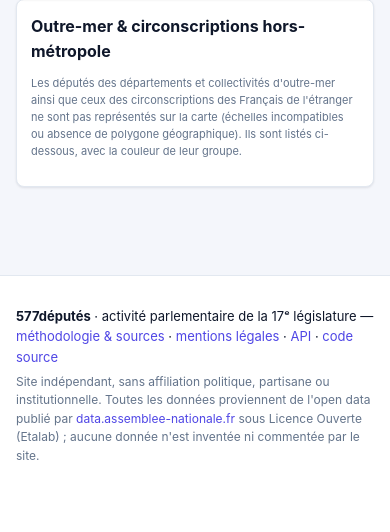
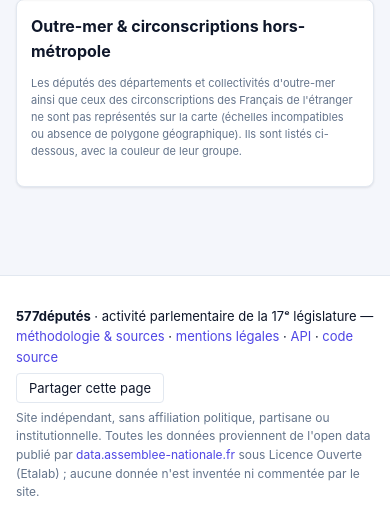
Before and after one commit to RogericBot/577deputes, a FastAPI app: page /carte in a window 390 px wide. Shown: the part 862-1394 px from the top of the page. Before the commit the page ends 1322 px from the top, so only its background shows below. Run offline with FastAPI, Linux system fonts and the light colour scheme; data comes from the database, SQL or seed files in the repository; data that the repository does not hold is empty.

Commit message:
Partage : og:title par page + bouton « Partager cette page » ; fix ex-députés ; retrait emojis
- og:title (et twitter:title) par page : la carte de partage reprend le titre
  de la page (et un bloc og_title sur-mesure sur les 5 fiches de détail).
- bouton « Partager cette page » dans le pied de page : API Web Share sur
  mobile, copie du lien sur desktop (JS dans static/share-page.js, en externe
  à cause du CSP script-src 'self').
- deputy_detail : guards autour de circonscription / mandat pour ne plus
  afficher « None (None) — Noneᵉ » sur les ~48 fiches d'ex-députés.
- retrait des emojis décoratifs (📊 sur /clusters, 🔗 sur le bouton Partager).
- .gitignore : ignore les captures d'écran de test à la racine et .playwright-mcp/.

Co-Authored-By: Claude Opus 4.7 (1M context) <noreply@anthropic.com>

```diff
--- /dev/null
+++ b/site/src/anqp/web/static/share-page.js
@@ -0,0 +1,37 @@
+/* anqp — bouton « Partager cette page ».
+ *
+ * Fichier externe (et pas un <script> inline) parce que le CSP nginx
+ * impose script-src 'self' : l'inline serait bloqué.
+ *
+ * Sur mobile (API Web Share dispo) → ouvre le menu de partage natif du
+ * téléphone avec le titre + l'URL de la page courante.
+ * Sur ordinateur → copie l'URL dans le presse-papier et affiche
+ * brièvement « Lien copié ! » ; fallback sur une fenêtre prompt() si le
+ * presse-papier n'est pas disponible.
+ */
+(function () {
+  var btn = document.getElementById("share-page-btn");
+  if (!btn) return;
+  var msg = document.getElementById("share-page-msg");
+
+  function flash(text) {
+    if (!msg) return;
+    msg.textContent = text;
+    setTimeout(function () { msg.textContent = ""; }, 2500);
+  }
+
+  btn.addEventListener("click", function () {
+    var url = location.href;
+    var title = document.title;
+    if (navigator.share) {
+      navigator.share({ title: title, url: url }).catch(function () { /* annulé : rien à faire */ });
+    } else if (navigator.clipboard && navigator.clipboard.writeText) {
+      navigator.clipboard.writeText(url).then(
+        function () { flash("Lien copié !"); },
+        function () { window.prompt("Copiez le lien :", url); }
+      );
+    } else {
+      window.prompt("Copiez le lien :", url);
+    }
+  });
+})();
--- a/site/src/anqp/web/static/style.css
+++ b/site/src/anqp/web/static/style.css
@@ -246,6 +246,15 @@ a:hover { color: var(--accent); text-decoration: underline; }
 .app-footer p { margin: 6px 0; }
 .footer-main { color: var(--ink); }
 .footer-disclaimer { font-size: 12px; line-height: 1.55; max-width: 800px; }
+.footer-share { margin-top: 8px; }
+#share-page-btn {
+  border: 1px solid var(--border); background: var(--surface);
+  color: var(--ink); font: inherit; font-size: 13px; line-height: 1.4;
+  padding: 5px 12px; border-radius: var(--radius-sm); cursor: pointer;
+  transition: var(--transition);
+}
+#share-page-btn:hover { background: var(--primary-soft); color: var(--primary); border-color: var(--primary); }
+#share-page-msg { margin-left: 8px; }
 
 main.container { padding-top: 24px; padding-bottom: 24px; }
 
--- a/site/src/anqp/web/templates/amendement_detail.html
+++ b/site/src/anqp/web/templates/amendement_detail.html
@@ -1,6 +1,7 @@
 {% extends "base.html" %}
 {% from "_macros.html" import texte_subnav %}
 {% block title %}Amendement {{ a.numero or 'sans numéro' }}{% endblock %}
+{% block og_title %}Amendement n°{{ a.numero or 'sans numéro' }}{% if a.dossier_titre %} — {{ a.dossier_titre | truncate(60) }}{% endif %} · 577députés{% endblock %}
 {% block content %}
 
 {{ texte_subnav('amendements') }}
--- a/site/src/anqp/web/templates/base.html
+++ b/site/src/anqp/web/templates/base.html
@@ -15,7 +15,7 @@
   {# Open Graph (Facebook, LinkedIn, Discord, WhatsApp...) #}
   <meta property="og:type" content="website">
   <meta property="og:site_name" content="577députés">
-  <meta property="og:title" content="{% block og_title %}577députés — Activité parlementaire · XVIIᵉ législature{% endblock %}">
+  <meta property="og:title" content="{% block og_title %}{{ self.title() }} — Activité parlementaire · XVIIᵉ législature{% endblock %}">
   <meta property="og:description" content="{{ page_desc }}">
   <meta property="og:url" content="{{ page_url }}">
   <meta property="og:image" content="{{ _base }}/static/og-image.png">
@@ -25,7 +25,7 @@
 
   {# Twitter / X #}
   <meta name="twitter:card" content="summary_large_image">
-  <meta name="twitter:title" content="577députés — Activité parlementaire · XVIIᵉ législature">
+  <meta name="twitter:title" content="{{ self.og_title() }}">
   <meta name="twitter:description" content="{{ page_desc }}">
   <meta name="twitter:image" content="{{ _base }}/static/og-image.png">
 
@@ -33,6 +33,7 @@
   <link rel="icon" type="image/svg+xml" href="/static/favicon.svg">
   <script defer src="/static/share.js"></script>
   <script defer src="/static/chart-modal.js"></script>
+  <script defer src="/static/share-page.js"></script>
 
   {% block extra_head %}{% endblock %}
 </head>
@@ -83,6 +84,10 @@
         · <a href="/api/docs">API</a>
         · <a href="https://github.com/RogericBot/577deputes" target="_blank" rel="noopener">code source</a>
       </p>
+      <p class="footer-share">
+        <button type="button" id="share-page-btn">Partager cette page</button>
+        <span id="share-page-msg" class="muted small" aria-live="polite"></span>
+      </p>
       <p class="footer-disclaimer">
         Site indépendant, sans affiliation politique, partisane ou institutionnelle.
         Toutes les données proviennent de l'open data publié par
--- a/site/src/anqp/web/templates/clusters.html
+++ b/site/src/anqp/web/templates/clusters.html
@@ -43,7 +43,7 @@
     {% if selected_type %}
       <a class="btn-link" href="/clusters">↺ Tous les types</a>
     {% endif %}
-    <a class="btn-link" href="/stats/clusters">📊 Voir le tableau de bord détaillé</a>
+    <a class="btn-link" href="/stats/clusters">Voir le tableau de bord détaillé</a>
   </div>
 </section>
 
--- a/site/src/anqp/web/templates/deputy_detail.html
+++ b/site/src/anqp/web/templates/deputy_detail.html
@@ -1,6 +1,7 @@
 {% extends "base.html" %}
 {% from "_macros.html" import group_badge, hbar_chart, status_pill, chart_button %}
 {% block title %}{{ d.nom_complet }}{% endblock %}
+{% block og_title %}{{ d.nom_complet }} — fiche du député · 577députés{% endblock %}
 {% block content %}
 
 <nav class="breadcrumb">
@@ -17,12 +18,12 @@
       {% if d.parti_libelle %} · Parti : {{ d.parti_libelle }}{% endif %}
     </p>
     <ul class="kv">
-      <li><span>Circonscription</span> <strong>{{ d.departement }} ({{ d.departement_code }}) — {{ d.circonscription }}ᵉ</strong></li>
+      <li><span>Circonscription</span> <strong>{% if d.departement %}{{ d.departement }} ({{ d.departement_code }}){% if d.circonscription %} — {{ d.circonscription }}ᵉ{% endif %}{% else %}—{% endif %}</strong></li>
       <li><span>Région</span> <strong>{{ d.region or '—' }}</strong></li>
       <li><span>Profession</span> <strong>{{ d.profession or '—' }}</strong></li>
       <li><span>Né(e) le</span> <strong>{{ d.date_naissance | fdate }}{% if d.lieu_naissance %} à {{ d.lieu_naissance }}{% endif %}</strong></li>
       <li><span>Place hémicycle</span> <strong>{{ d.place_hemicycle or '—' }}</strong></li>
-      <li><span>Mandat</span> <strong>{{ d.date_debut_mandat | fdate }} → {{ d.date_fin_mandat | fdate if d.date_fin_mandat else 'en cours' }}</strong></li>
+      <li><span>Mandat</span> <strong>{% if d.date_debut_mandat %}{{ d.date_debut_mandat | fdate }} → {{ d.date_fin_mandat | fdate if d.date_fin_mandat else 'en cours' }}{% else %}—{% endif %}</strong></li>
       {% if d.email_an %}<li><span>Contact</span> <a href="mailto:{{ d.email_an }}">{{ d.email_an }}</a></li>{% endif %}
       {% if d.uri_hatvp %}<li><span>HATVP</span> <a href="{{ d.uri_hatvp }}" target="_blank" rel="noopener">Déclaration ↗</a></li>{% endif %}
       <li><span>Fiche AN</span> <a href="https://www.assemblee-nationale.fr/dyn/deputes/{{ d.uid }}" target="_blank" rel="noopener">{{ d.uid }} ↗</a></li>
--- a/site/src/anqp/web/templates/question_detail.html
+++ b/site/src/anqp/web/templates/question_detail.html
@@ -1,6 +1,7 @@
 {% extends "base.html" %}
 {% from "_macros.html" import status_pill, group_badge %}
 {% block title %}{{ q.type | qtype_long }} n°{{ q.numero or q.uid }}{% endblock %}
+{% block og_title %}{{ q.type | qtype_long }} n°{{ q.numero or q.uid }}{% if q.titre %} : {{ q.titre | truncate(70) }}{% endif %} · 577députés{% endblock %}
 {% block content %}
 
 <nav class="breadcrumb">
--- a/site/src/anqp/web/templates/scrutin_detail.html
+++ b/site/src/anqp/web/templates/scrutin_detail.html
@@ -1,6 +1,7 @@
 {% extends "base.html" %}
 {% from "_macros.html" import chart_button %}
 {% block title %}Scrutin {{ s.numero }}{% endblock %}
+{% block og_title %}Scrutin n°{{ s.numero }}{% if s.titre or s.objet %} — {{ (s.titre or s.objet) | truncate(70) }}{% endif %} · 577députés{% endblock %}
 {% block content %}
 
 <nav class="breadcrumb">
--- a/site/src/anqp/web/templates/texte_detail.html
+++ b/site/src/anqp/web/templates/texte_detail.html
@@ -1,6 +1,7 @@
 {% extends "base.html" %}
 {% from "_macros.html" import hbar_chart, group_badge, texte_subnav, chart_button %}
 {% block title %}{{ d.titre | truncate(60) }}{% endblock %}
+{% block og_title %}{{ d.titre | truncate(90) }} · 577députés{% endblock %}
 {% block content %}
 
 {{ texte_subnav('textes') }}
```
Also changed, not shown: 1 other file.
